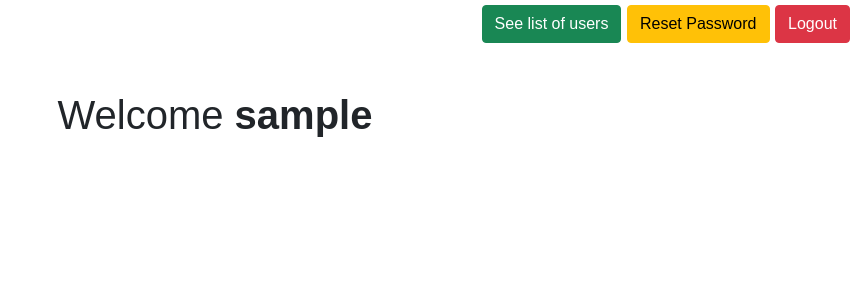
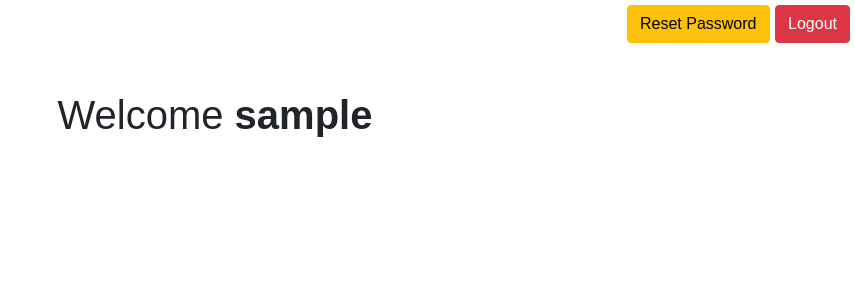
Before and after one commit to Pooglefoot/login-test, a PHP site: page /user_page.php in a window 1280 px wide. Shown: the top 300 px of the page, without its empty margins (425-1280 px from the left). Run offline with PHP 8.4, Linux system fonts and the light colour scheme; the visitor is signed in with stand-in values (Sample User, id 1).

Commit message:
#6 Updated readme and removed button exclusive to admin users.

```diff
--- a/user_page.php
+++ b/user_page.php
@@ -29,9 +29,6 @@ if(!isset($_SESSION["logged_in"]) || $_SESSION["logged_in"] !== true){
     </head>
     <body>
         <div class="topBar">
-            <?php if ($_SESSION["is_admin"]) { ?>
-                <a href="reset_password.php" class="btn btn-success">See list of users</a>
-            <?php } ?>
             <a href="reset_password.php" class="btn btn-warning">Reset Password</a>
             <a href="logout.php" class="btn btn-danger">Logout</a>
         </div>
```
Also changed, not shown: README.md.
